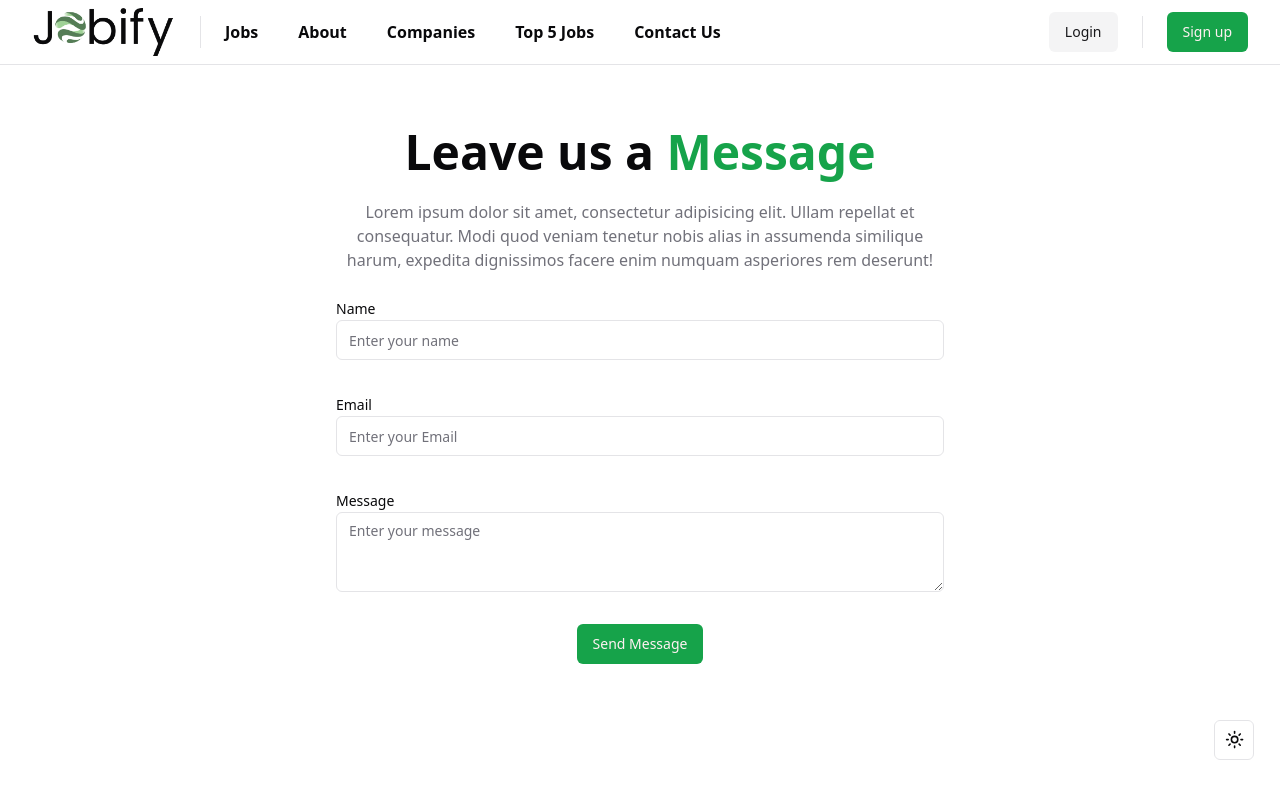
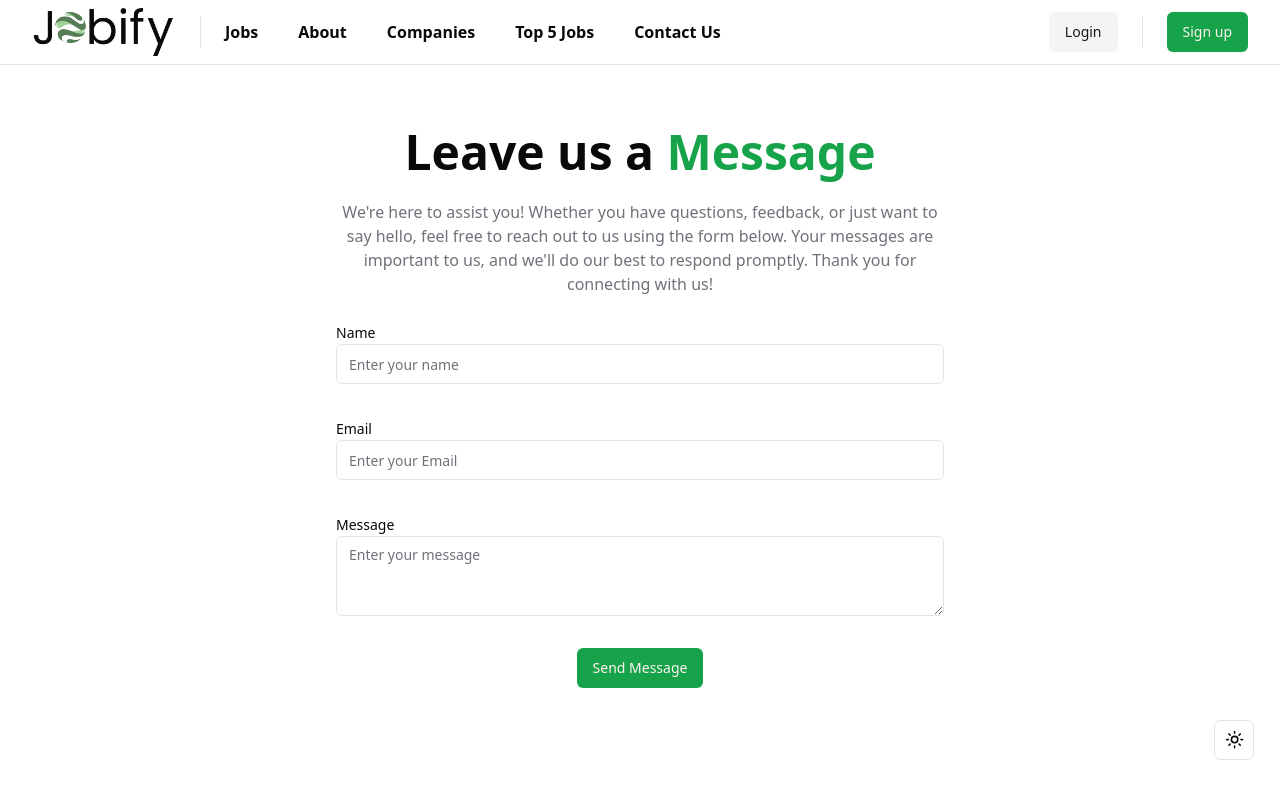
Before and after one commit to hellorapio/jobify-frontend, a React (Vite) app: page /contact-us in a window 1280 px wide. Shown: the top 800 px of the page. Built offline with nearby package versions, Linux system fonts and the light colour scheme; no server answers.

Commit message:
change contact paragraph

```diff
--- a/src/components/contact/ContactForm.tsx
+++ b/src/components/contact/ContactForm.tsx
@@ -12,10 +12,10 @@ export default function ContactForm() {
             Leave us a <span className="text-primary">Message</span>
           </h1>
           <p className="text-muted-foreground my-6 text-center md:w-1/2 ">
-            Lorem ipsum dolor sit amet, consectetur adipisicing elit. Ullam
-            repellat et consequatur. Modi quod veniam tenetur nobis alias
-            in assumenda similique harum, expedita dignissimos facere enim
-            numquam asperiores rem deserunt!
+            We're here to assist you! Whether you have questions, feedback,
+            or just want to say hello, feel free to reach out to us using
+            the form below. Your messages are important to us, and we'll do
+            our best to respond promptly. Thank you for connecting with us!
           </p>
           <form className="w-full sm:w-1/2 flex flex-col gap-8">
             <div>
```
